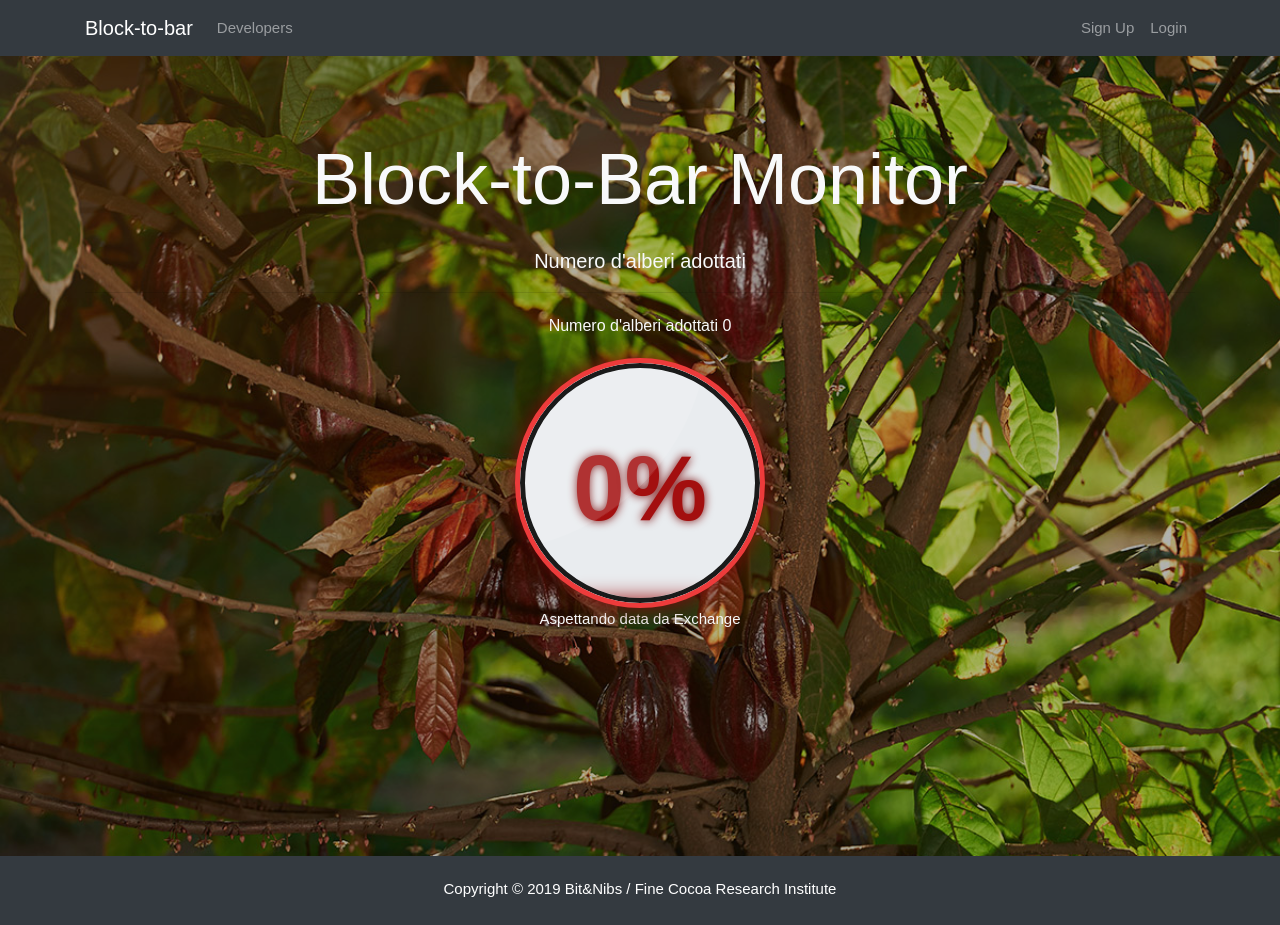
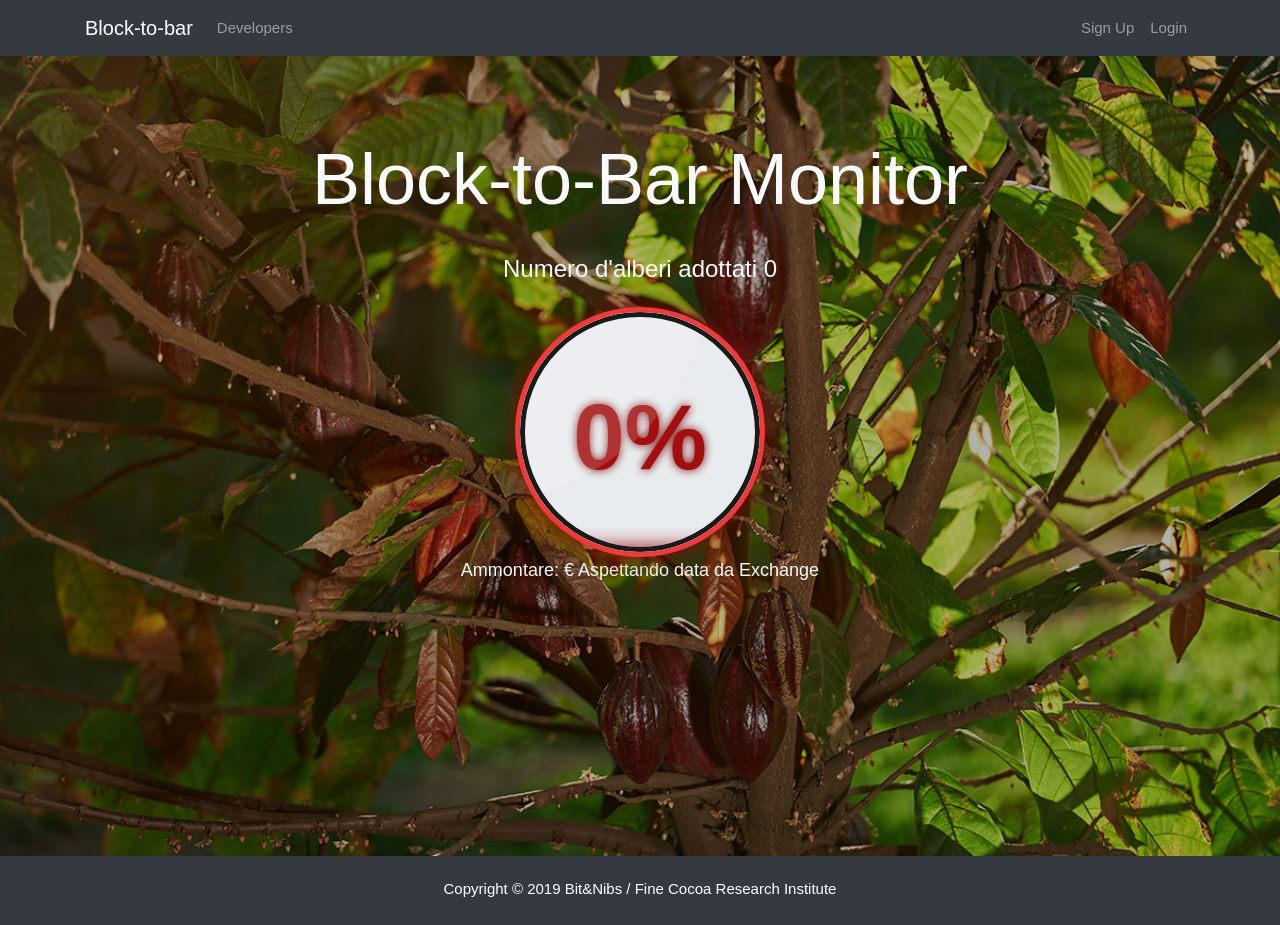
Before and after one commit to Chococoin/block-to-bar, a React (Create React App) app in the folder client/: page / in a window 1280 px wide. Built offline with nearby package versions, Linux system fonts and the light colour scheme; no server answers.

Commit message:
Adjust font size.

```diff
--- a/client/src/App.css
+++ b/client/src/App.css
@@ -271,10 +271,13 @@ input::selection {
   border-bottom: 1px solid #b3b3b3;
   padding-bottom: 4px;
 }
+#ammontare {
+  font-size: 1.2em;
+}
 .instructions {
   display: inline-block;
   margin: 5px 0;
-  font-size: 16px;
+  font-size: 1.6em;
 }
 @-webkit-keyframes spin {
   from {
--- a/client/src/components/Bubble.js
+++ b/client/src/components/Bubble.js
@@ -62,7 +62,7 @@ class Bubble extends Component {
               </div>
             </div>
           </div>
-            <span>{this.state.data}</span>
+            <span id="ammontare">Ammontare: € {this.state.data}</span>
         </div>
       </div>
 
--- a/client/src/components/layout/Body.js
+++ b/client/src/components/layout/Body.js
@@ -10,10 +10,6 @@ class Body extends Component {
             <div className="row">
               <div className="col-md-12 text-center">
                 <h1 className="display-3 mb-4">Block-to-Bar Monitor</h1>
-                <p className="lead">
-                  Numero d'alberi adottati
-                </p>
-                <hr />
                 <Bubble />
               </div>
             </div>
```
